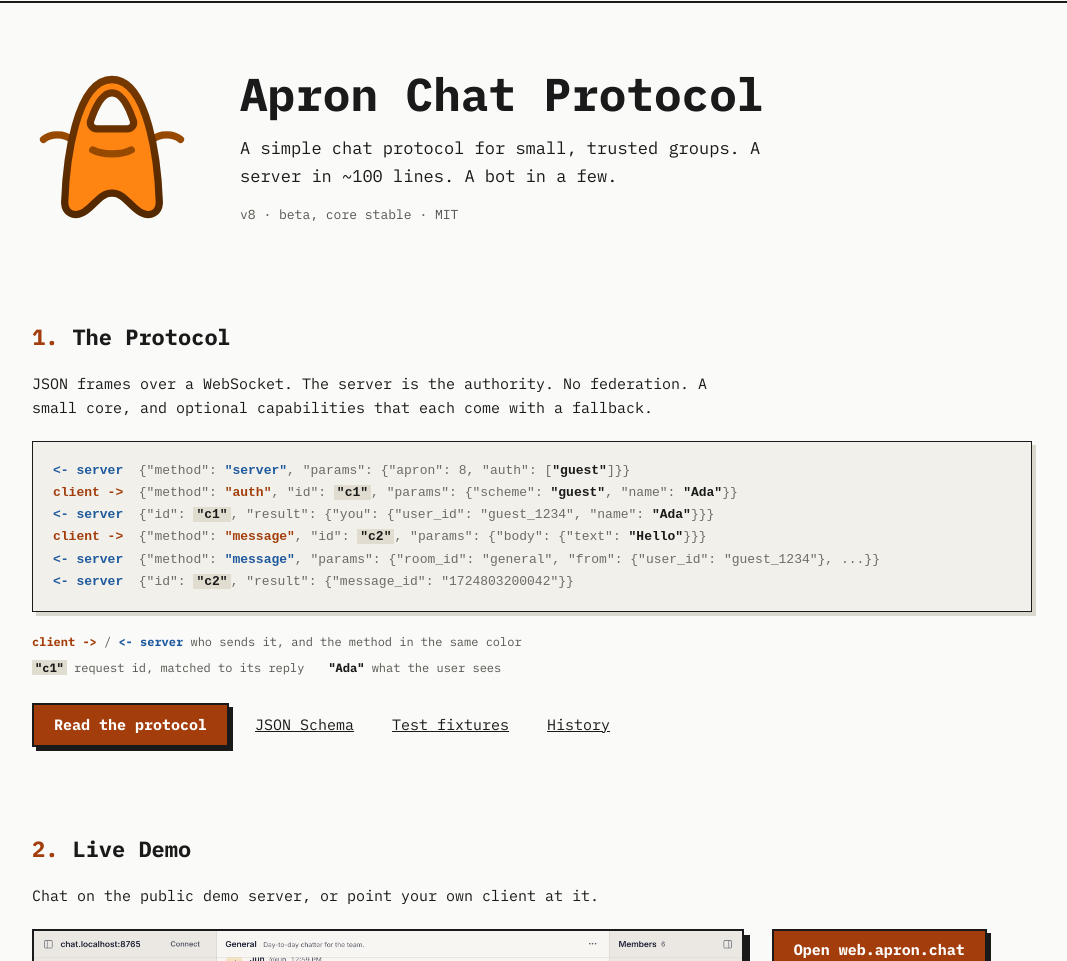
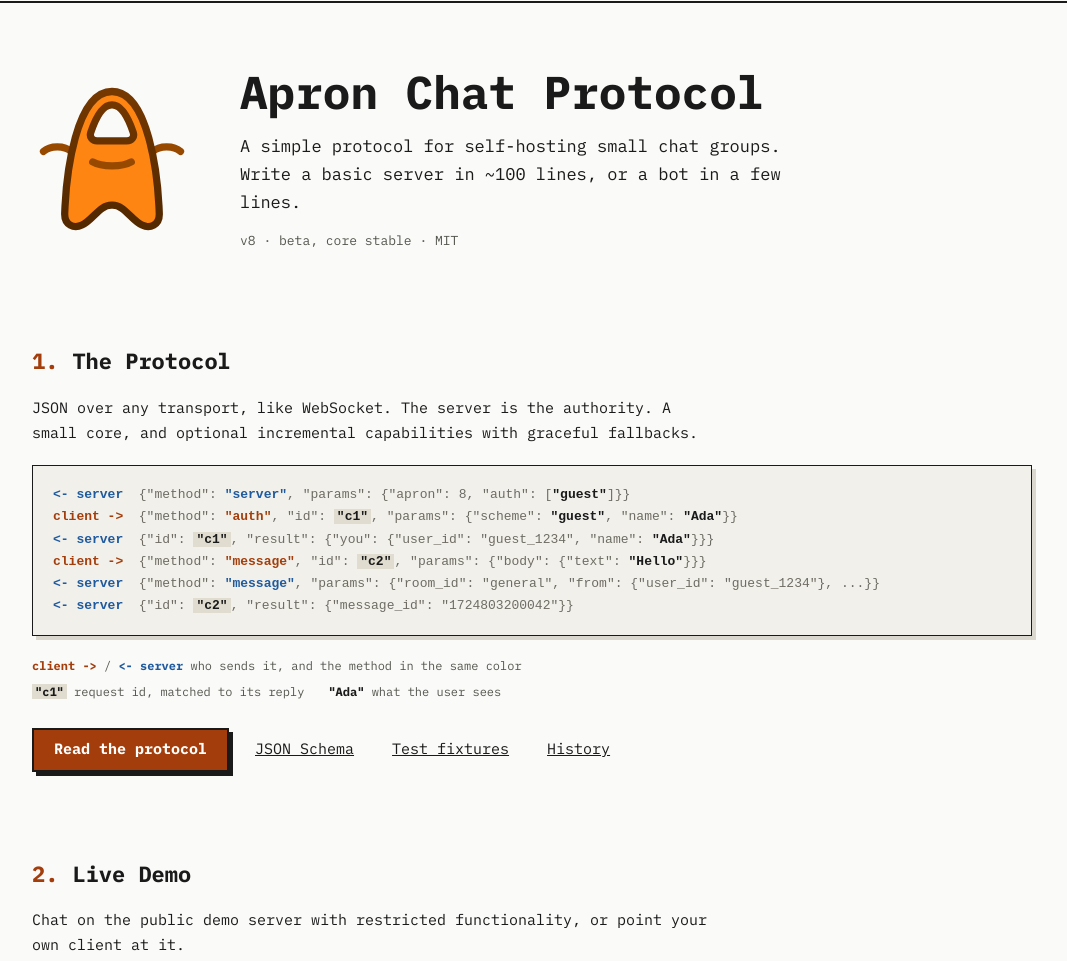
Before and after one commit to apron-chat/apron.chat, a website: page public/index.html in a window 1280 px wide. Shown: the part 50-1011 px from the top of the page, without its empty margins (108-1175 px from the left). Drawn offline with Linux system fonts and the light colour scheme.

Commit message:
Update protocol and demo descriptions in index.html

```diff
--- a/public/index.html
+++ b/public/index.html
@@ -31,14 +31,14 @@
 <img src="/apron-logo.svg" alt="Apron logo: a smiling orange apron">
 <div>
 <h1>Apron Chat Protocol</h1>
-<p class="lead">A simple chat protocol for small, trusted groups. A server in ~100 lines. A bot in a few.</p>
+<p class="lead">A simple protocol for self-hosting small chat groups. Write a basic server in ~100 lines, or a bot in a few lines.</p>
 <p class="meta">v8 · beta, core stable · MIT</p>
 </div>
 </div>
 
 <section class="part" id="protocol">
 <h2><span>1.</span>The Protocol</h2>
-<p>JSON frames over a WebSocket. The server is the authority. No federation. A small core, and optional capabilities that each come with a fallback.</p>
+<p>JSON over any transport, like WebSocket. The server is the authority. A small core, and optional incremental capabilities with graceful fallbacks.</p>
 <pre class="code">
 <span class="server">{"method": <b>"server"</b>, "params": {"apron": 8, "auth": [<strong>"guest"</strong>]}}</span>
 <span class="client">{"method": <b>"auth"</b>, "id": <mark>"c1"</mark>, "params": {"scheme": <strong>"guest"</strong>, "name": <strong>"Ada"</strong>}}</span>
@@ -62,7 +62,7 @@
 
 <section class="part" id="demo">
 <h2><span>2.</span>Live Demo</h2>
-<p>Chat on the public demo server, or point your own client at it.</p>
+<p>Chat on the public demo server with restricted functionality, or point your own client at it.</p>
 <div class="demo">
 <figure class="window">
 <button type="button" class="zoom" aria-label="View the screenshot full size"><img src="/images/demo.png" width="1280" height="760" alt="The Apron web client: a General room with a thread, bot and admin badges, a code block, reactions, and a member list with presence"></button>
@@ -76,7 +76,7 @@
 
 <section class="part" id="servers">
 <h2><span>3.</span>Servers</h2>
-<p>Run one, or read one and write your own.</p>
+<p>Run one, read one, or write your own.</p>
 <div class="cards">
 <a class="card" href="https://github.com/apron-chat/apron-server-go"><span class="tag">Go</span><span class="name">apron-server-go</span><span class="desc">Reference server for self-hosting. Every capability.</span></a>
 <a class="card" href="https://github.com/apron-chat/apron-server-cloudflare"><span class="tag">TypeScript · Worker</span><span class="name">apron-server-cloudflare</span><span class="desc">Runs the public demo on the Cloudflare free tier.</span></a>
```
